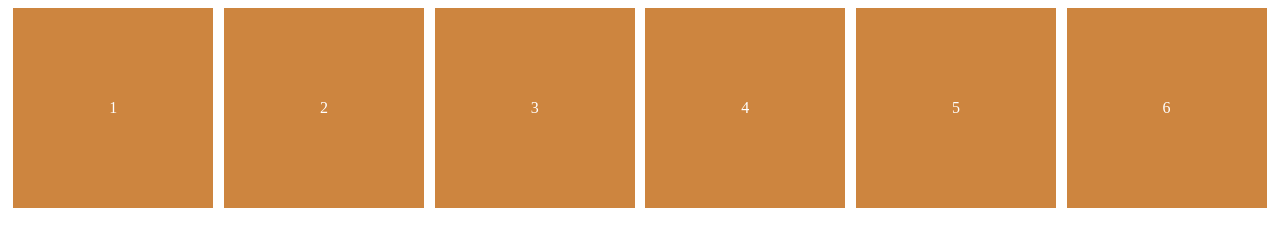
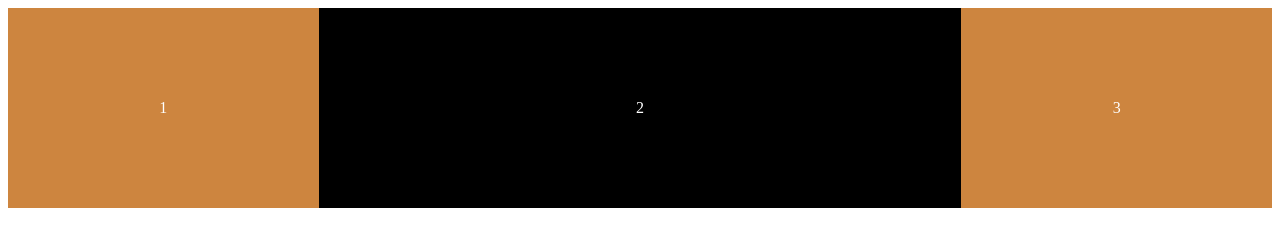
Before and after one commit to snoop2head/scss_practice, a plain HTML site: page index.html in a window 1280 px wide. Shown: the top 246 px of the page. Drawn offline with Linux system fonts and the light colour scheme.

Commit message:
flex-shrink and flex-grow

```diff
--- a/index.html
+++ b/index.html
@@ -11,9 +11,6 @@
       <div class="child">1</div>
       <div class="child">2</div>
       <div class="child">3</div>
-      <div class="child">4</div>
-      <div class="child">5</div>
-      <div class="child">6</div>
     </div>
   </body>
 </html>
--- a/src/styles.css
+++ b/src/styles.css
@@ -1,10 +1,10 @@
 .father {
   display: flex;
   flex-direction: row;
-  justify-content: space-around;
+  justify-content: space-between;
   align-content: flex-start;
   height: 200vh;
-  flex-wrap: wrap;
+  flex-wrap: unwrap;
 }
 
 /* first box */
@@ -18,16 +18,16 @@
   display: flex;
   justify-content: center;
   align-items: center;
+  flex-grow: 1;
 }
 
 /* second box */
 .child:nth-child(2) {
-  /* align-self: center; */
-  /* order: 3; */
+  background-color: black;
+  flex-grow: 4;
 }
 
-/* third box */
 .child:nth-child(3) {
-  /* align-self: flex-end; */
-  /* order: 0; */
+  background-color: peru;
+  flex-grow: 1;
 }
```
Also changed, not shown: README.md.
